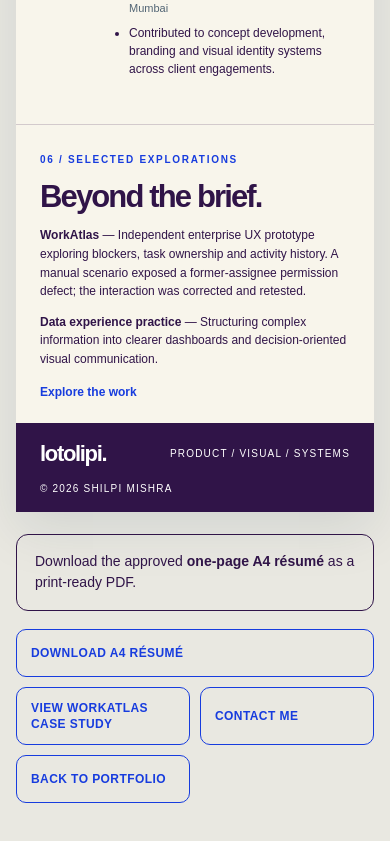
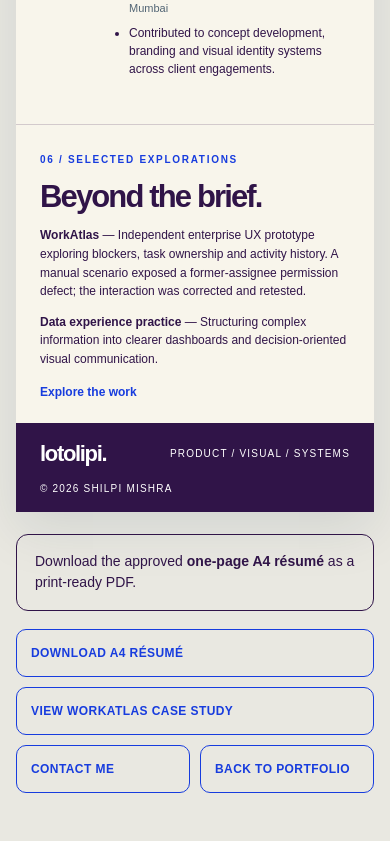
Before and after one commit to lotolipi/product-design-portfolio, a Next.js app: page /resume in a window 390 px wide. Shown: the part 1797-2638 px from the top of the page. Built offline with nearby package versions, Linux system fonts and the light colour scheme.

Commit message:
style(resume): preserve mobile CTA hierarchy with A4 download

```diff
--- a/app/globals.css
+++ b/app/globals.css
@@ -728,7 +728,7 @@ html:not([data-loto-theme="dark"]) .lottolov-page .lottolov-collection-index a[h
     word-break:normal;
     text-wrap:pretty;
   }
-  .resume-shell .resume-bottom-bar a:first-of-type{grid-column:1/-1}
+  .resume-shell .resume-bottom-bar a:nth-of-type(-n+2){grid-column:1/-1}
   .resume-shell .resume-bottom-bar a:focus-visible{outline:3px solid currentColor;outline-offset:3px}
 }
 @media print{
```
